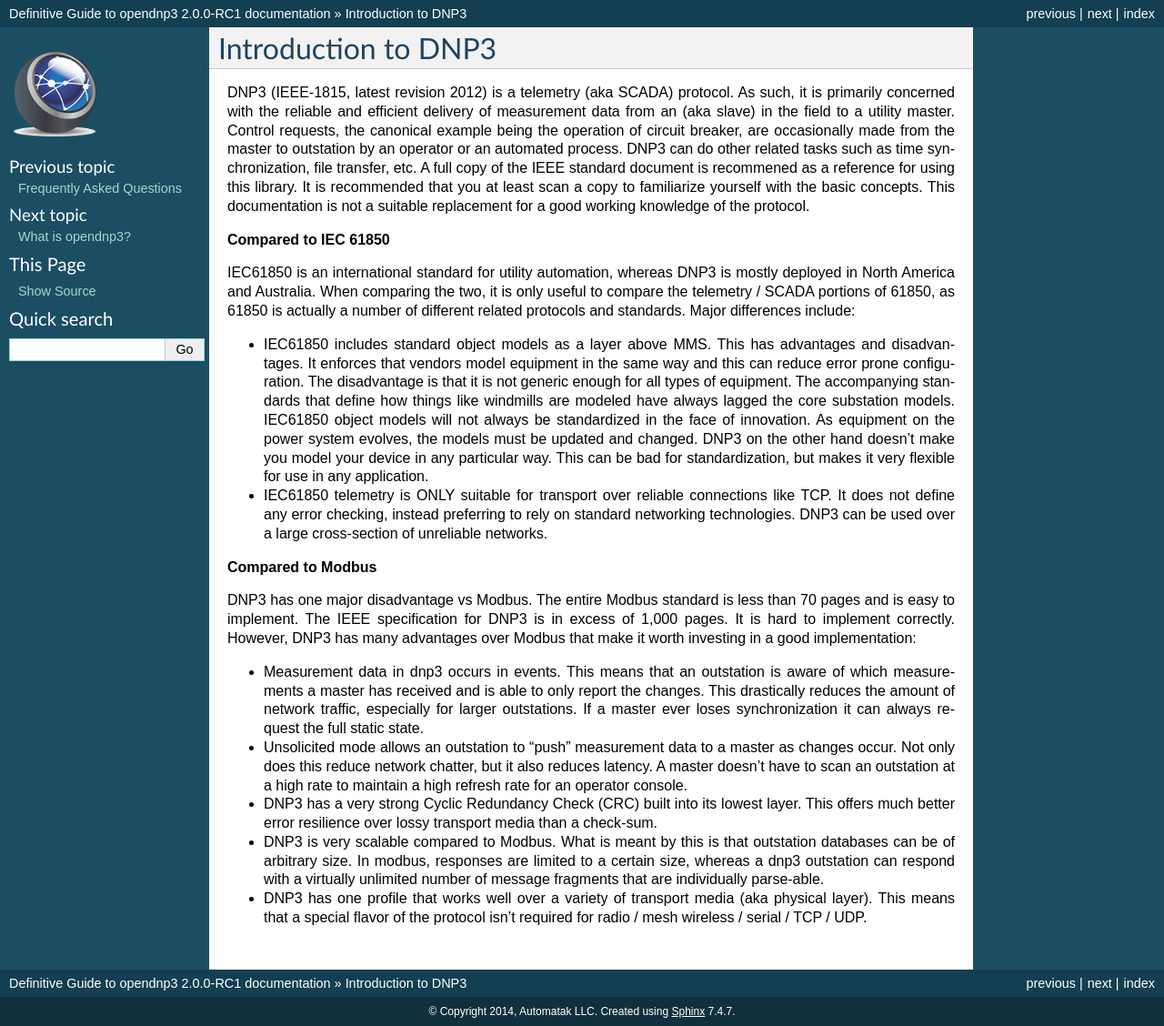
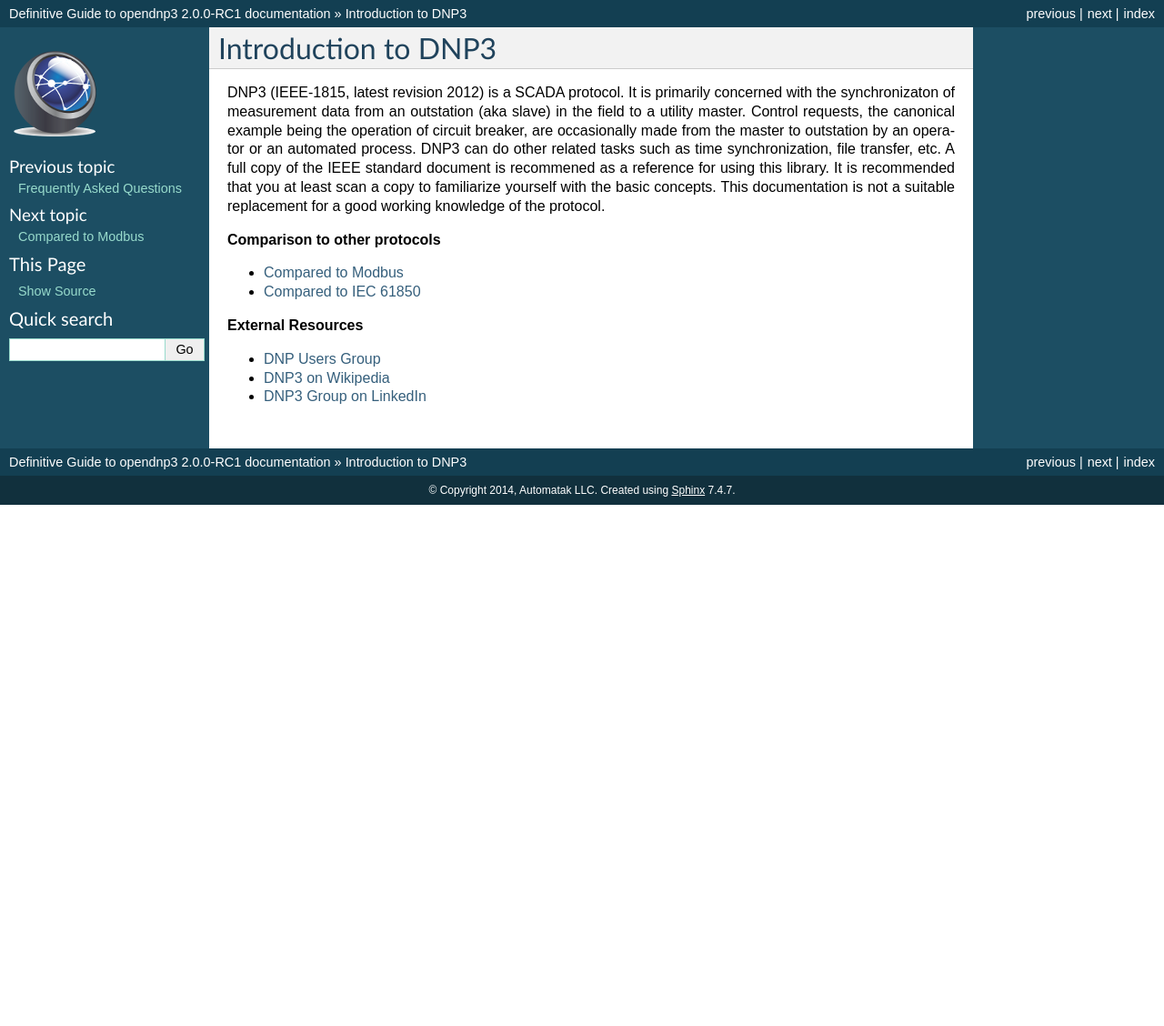
Before and after one commit to dnp3/opendnp3-guide, a Sphinx documentation site: the page built from source/dnp3-intro/index.rst, in a window 1280 px wide. Shown: the whole page at 91% size. Built offline with Sphinx 7.4.7, drawn with Linux system fonts in a browser that asks for light colours; after the commit the page ends 900 px from its top, so only the background shows below that.

Commit message:
edits for 2.0.x

```diff
--- a/source/dnp3-intro/index.rst
+++ b/source/dnp3-intro/index.rst
@@ -2,26 +2,19 @@
 Introduction to DNP3
 ========================
 
-DNP3 (IEEE-1815, latest revision 2012) is a telemetry (aka SCADA) protocol. As such, it is primarily concerned with the reliable and efficient delivery of measurement data from an (aka slave) in the field to a utility master. Control requests, the canonical example being the operation of circuit breaker, are occasionally made from the master to outstation by an operator or an automated process. DNP3 can do other related tasks such as time synchronization, file transfer, etc. A full copy of the IEEE standard document is recommened as a reference for using this library. It is recommended that you at least scan a copy to familiarize yourself with the basic concepts.  This documentation is not a suitable replacement for a good working knowledge of the protocol.
+DNP3 (IEEE-1815, latest revision 2012) is a SCADA protocol.  It is primarily concerned with the synchronizaton of measurement data from an outstation (aka slave) in the field to a utility master. Control requests, the canonical example being the operation of circuit breaker, are occasionally made from the master to outstation by an operator or an automated process. DNP3 can do other related tasks such as time synchronization, file transfer, etc. A full copy of the IEEE standard document is recommened as a reference for using this library. It is recommended that you at least scan a copy to familiarize yourself with the basic concepts.  This documentation is not a suitable replacement for a good working knowledge of the protocol.
 
-**Compared to IEC 61850**
+**Comparison to other protocols**
 
-IEC61850 is an international standard for utility automation, whereas DNP3 is mostly deployed in North America and Australia.  When comparing the two, it is only useful to compare the telemetry / SCADA portions of 61850, as 61850 is actually a number of different related protocols and standards. Major differences include:
+.. toctree::
 
-* IEC61850 includes standard object models as a layer above MMS. This has advantages and disadvantages. It enforces that vendors model equipment in the same way and this can reduce error prone configuration. The disadvantage is that it is not generic enough for all types of equipment. The accompanying standards that define how things like windmills are modeled have always lagged the core substation models. IEC61850 object models will not always be standardized in the face of innovation. As equipment on the power system evolves, the models must be updated and changed. DNP3 on the other hand doesn't make you model your device in any particular way. This can be bad for standardization, but makes it very flexible for use in any application.
+  modbus
+  61850
 
-* IEC61850 telemetry is ONLY suitable for transport over reliable connections like TCP. It does not define any error checking, instead preferring to rely on standard networking technologies. DNP3 can be used over a large cross-section of unreliable networks.
+**External Resources**
 
-**Compared to Modbus**
+* `DNP Users Group <http://www.dnp.org/default.aspx>`_
 
-DNP3 has one major disadvantage vs Modbus. The entire Modbus standard is less than 70 pages and is easy to implement. The IEEE specification for DNP3 is in excess of 1,000 pages. It is hard to implement correctly. However, DNP3 has many advantages over Modbus that make it worth investing in a good implementation:
+* `DNP3 on Wikipedia <http://en.wikipedia.org/wiki/DNP3>`_
 
-* Measurement data in dnp3 occurs in events. This means that an outstation is aware of which measurements a master has received and is able to only report the changes. This drastically reduces the amount of network traffic, especially for larger outstations. If a master ever loses synchronization it can always request the full static state.
-
-* Unsolicited mode allows an outstation to "push" measurement data to a master as changes occur. Not only does this reduce network chatter, but it also reduces latency. A master doesn't have to scan an outstation at a high rate to maintain a high refresh rate for an operator console.
-
-* DNP3 has a very strong Cyclic Redundancy Check (CRC) built into its lowest layer. This offers much better error resilience over lossy transport media than a check-sum.
-
-* DNP3 is very scalable compared to Modbus. What is meant by this is that outstation databases can be of arbitrary size. In modbus, responses are limited to a certain size, whereas a dnp3 outstation can respond with a virtually unlimited number of message fragments that are individually parse-able.
-
-* DNP3 has one profile that works well over a variety of transport media (aka physical layer). This means that a special flavor of the protocol isn't required for radio / mesh wireless / serial / TCP / UDP.
+* `DNP3 Group on LinkedIn <https://www.linkedin.com/groups?home=&gid=1866115&trk=anet_ug_hm>`_
```
Also changed, not shown: source/dnp3-intro/61850.rst (added, +9 -0 lines), source/dnp3-intro/modbus.rst (added, +15 -0 lines), 1 other file.
